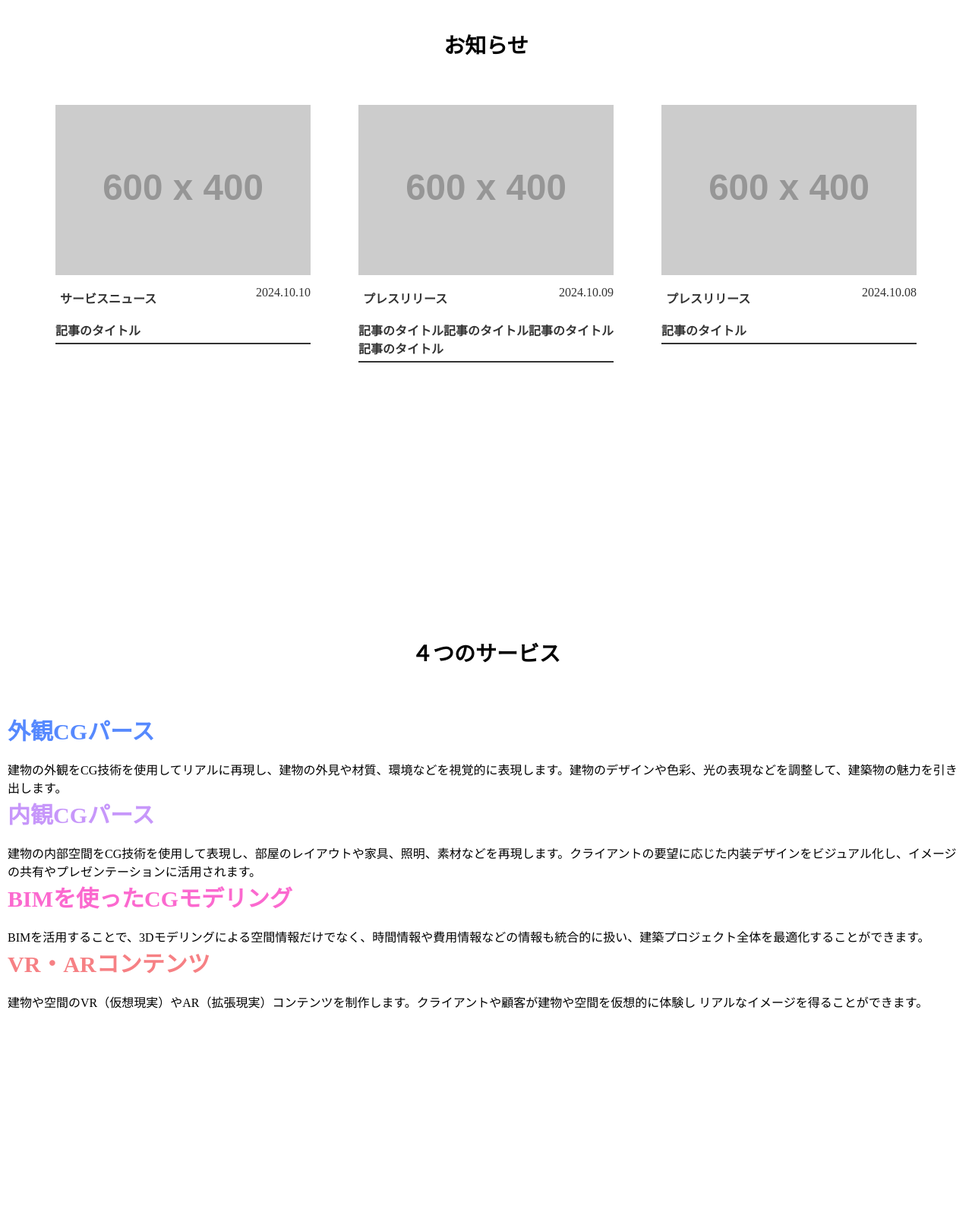
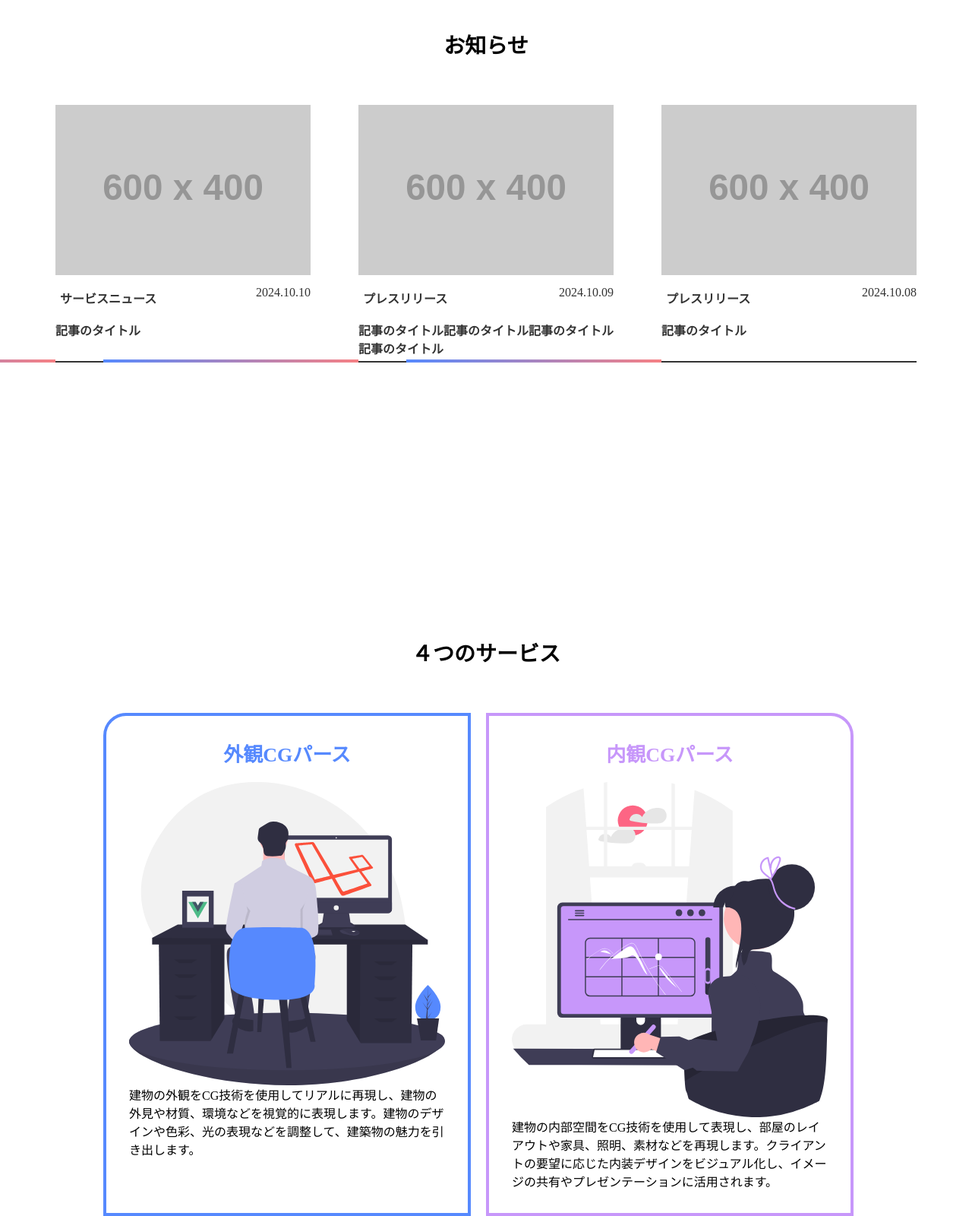
Before and after one commit to mjmjmj555/cg-bim, a plain HTML site: page index.html in a window 1280 px wide. Shown: the part 1600-3200 px from the top of the page at 76% size. Drawn offline with Linux system fonts and the light colour scheme; placeholder pictures from the web are drawn by us; a web font is replaced by a local one.

Commit message:
作業終了

```diff
--- a/css/style.css
+++ b/css/style.css
@@ -157,6 +157,9 @@ display: flex;
 justify-content: space-evenly;
 >.news-box{
 width: calc(80% / 3);
+border-bottom: 2px solid var(--text_color);
+padding-bottom: 5px;
+position: relative;
 
 >a{
 display: grid;
@@ -164,8 +167,6 @@ grid-template-rows: subgrid;
 grid-row: span 3;
 row-gap: 14px;
 color: var(--text_color);
-border-bottom: 2px solid var(--text_color);
-padding-bottom: 5px;
 >.cate{
 display: flex;
 justify-content: space-between;
@@ -175,26 +176,38 @@ padding: 4px 6px;
 font-weight: bold;
 }
 }
-&:hover{
-border-bottom: 4px solid;
-border-image-source: var(--g_color);
-border-image-slice: 1;
-.cate-name{
+&:hover .cate-name{
 background-image: var(--g_color);
 color: #fff;
 width: fit-content;
 transition: 0.2s;
 }
 }
+&::after{
+display: block;
+content: "";
+width: 100%;
+height: 4px;
+background-image: var(--g_color);
+position: absolute;
+bottom: -2px;
+left: -100%;
+transition: 0.5s;
+}
+&:hover::after{
+translate: 100% 0;
 }
 }
 }
+
 /* サービス部分 */
 .service-box{
 h4{
 color:var(--color_1);
-font-size: 30px;
+font-size: 26px;
 font-family: var(--font_ja);
+text-align: center;
+margin-bottom: 20px;
 }
 &:nth-of-type(2) h4{
 color:var(--color_2)
@@ -206,3 +219,39 @@ color:var(--color_3)
 color:var(--color_4)
 }
 }
+
+.service-wrapper{
+width: 80%;
+margin: 0 auto;
+display: flex;
+flex-wrap: wrap;
+gap: 20px;
+>.service-box{
+border-radius: 30px 0 0 0;
+width: calc((100% - 40px) / 2);
+padding: 30px;
+border: 4px solid var(--color_1);
+&:nth-of-type(2){
+border-radius: 0 30px 0 0;
+border: 4px solid var(--color_2);
+}
+&:nth-of-type(3){
+border-radius: 0 0 0 30px;
+border: 4px solid var(--color_3);
+}
+&:nth-of-type(4){
+border: 4px solid var(--color_4);
+border-radius: 0 0 30px 0;
+}
+>.service-illust{
+width: 50%;
+aspect-ratio: 1.4/1;
+margin: 0 auto 20px;
+>img{
+object-fit: cover;
+width: 100%;
+height: 100%;
+}
+}
+}
+}
--- a/index.html
+++ b/index.html
@@ -131,25 +131,25 @@
 <div class="service-wrapper">
 <div class="service-box">
 <h4>外観CGパース</h4>
-<p class="service-iilust"><img src="" alt=""></p>
+<p class="service-iilust"><img src="img/1.svg" alt=""></p>
 <p class="service-text">建物の外観をCG技術を使用してリアルに再現し、建物の外見や材質、環境などを視覚的に表現します。建物のデザインや色彩、光の表現などを調整して、建築物の魅力を引き出します。</p>
 </div><!-- /.service-box -->
 
 <div class="service-box">
 <h4>内観CGパース</h4>
-<p class="service-iilust"><img src="" alt=""></p>
+<p class="service-iilust"><img src="img/2.svg" alt=""></p>
 <p class="service-text">建物の内部空間をCG技術を使用して表現し、部屋のレイアウトや家具、照明、素材などを再現します。クライアントの要望に応じた内装デザインをビジュアル化し、イメージの共有やプレゼンテーションに活用されます。</p>
 </div><!-- /.service-box -->
 
 <div class="service-box">
 <h4>BIMを使ったCGモデリング</h4>
-<p class="service-iilust"><img src="" alt=""></p>
+<p class="service-iilust"><img src="img/3.svg" alt=""></p>
 <p class="service-text">BIMを活用することで、3Dモデリングによる空間情報だけでなく、時間情報や費用情報などの情報も統合的に扱い、建築プロジェクト全体を最適化することができます。</p>
 </div><!-- /.service-box -->
 
 <div class="service-box">
 <h4>VR・ARコンテンツ</h4>
-<p class="service-iilust"><img src="" alt=""></p>
+<p class="service-iilust"><img src="img/4.svg" alt=""></p>
 <p class="service-text">建物や空間のVR（仮想現実）やAR（拡張現実）コンテンツを制作します。クライアントや顧客が建物や空間を仮想的に体験し
 リアルなイメージを得ることができます。</p>
 </div><!-- /.service-box -->
```
